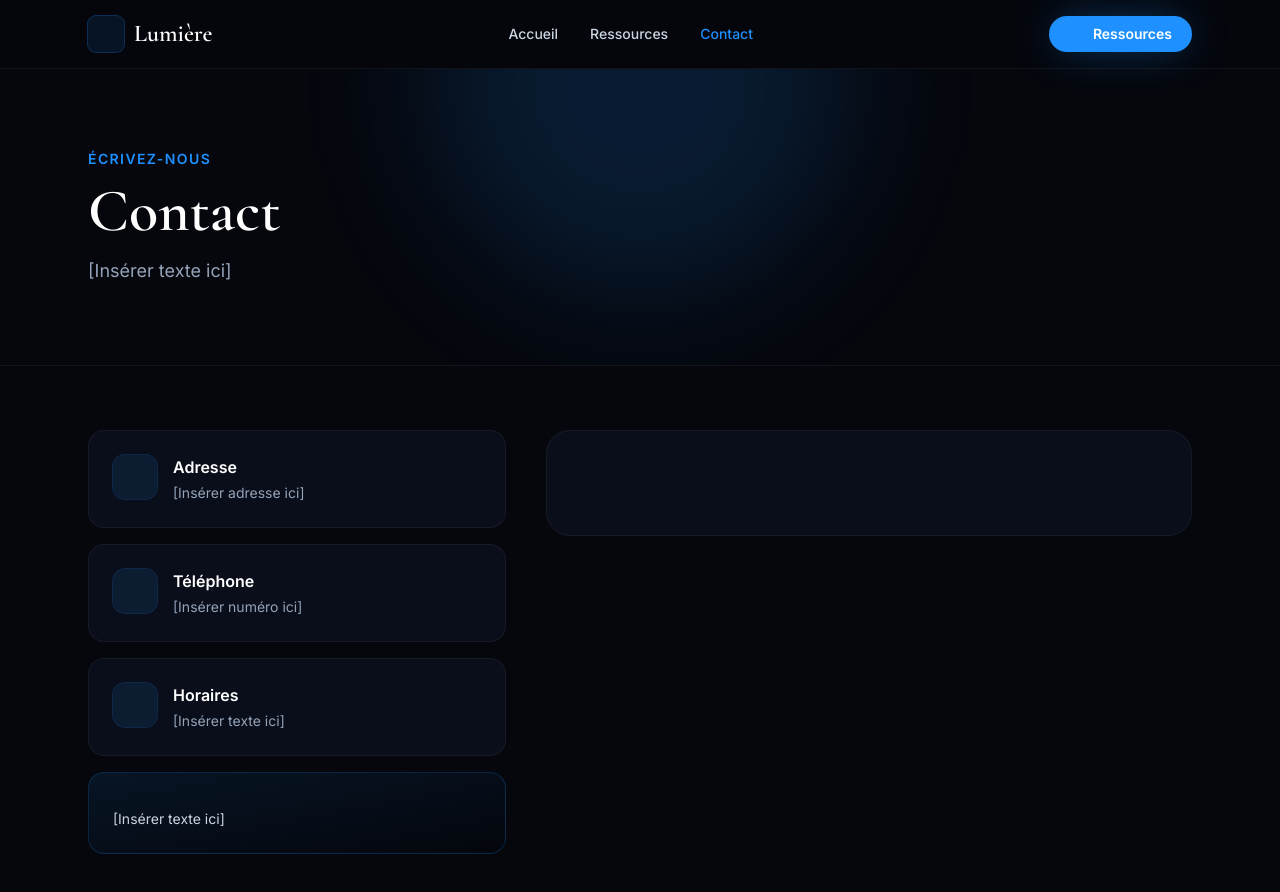
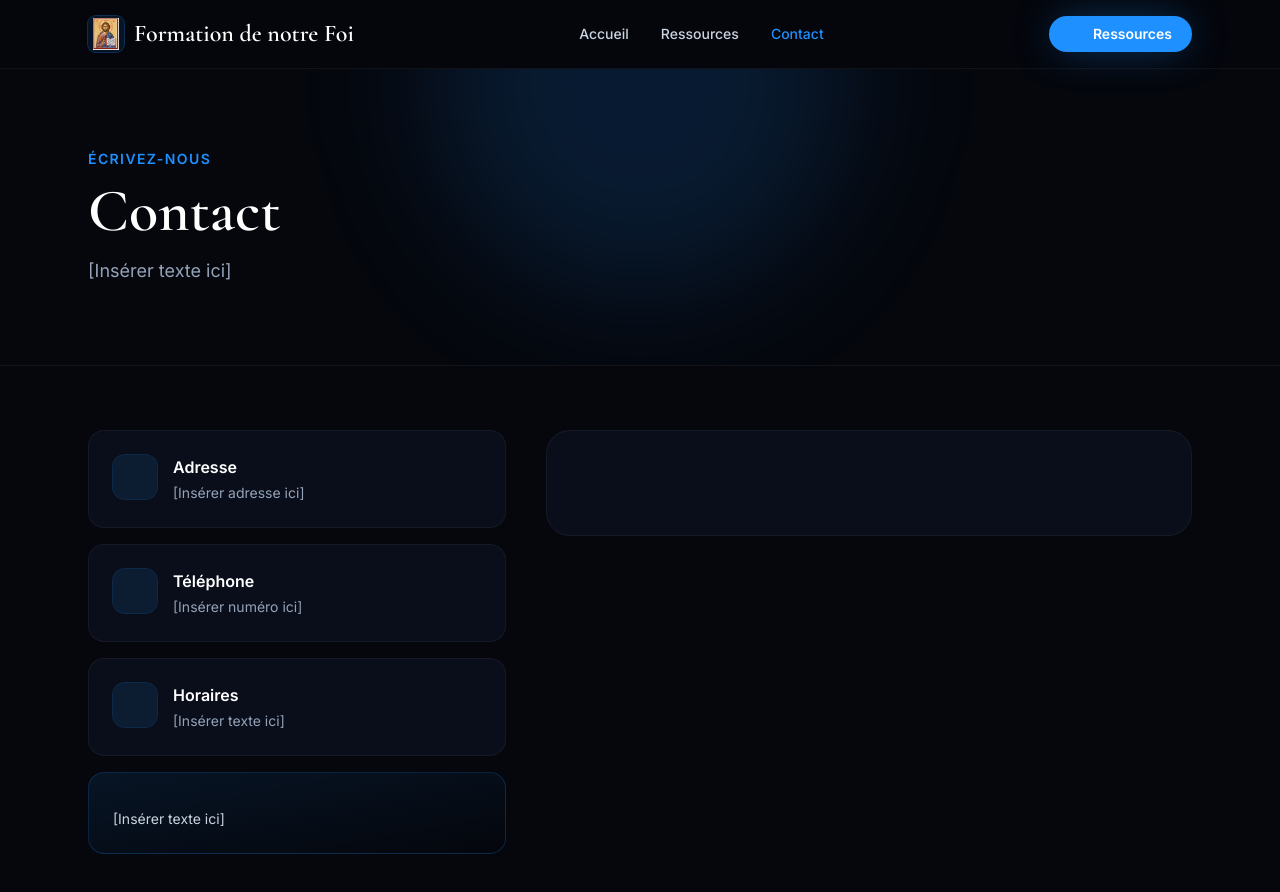
Before and after one commit to maloustanislas86-dot/aid-catechist, a plain HTML site: page contact.html in a window 1280 px wide. Drawn offline with nearby package versions, Linux system fonts and the light colour scheme.

Commit message:
Replace icon with image and update link text

```diff
--- a/contact.html
+++ b/contact.html
@@ -41,9 +41,9 @@
     <nav class="mx-auto flex max-w-6xl items-center justify-between px-4 py-4 sm:px-6" aria-label="Navigation principale">
       <a href="index.html" class="flex items-center gap-2.5 font-display text-2xl font-semibold text-white">
         <span class="grid h-9 w-9 place-items-center rounded-lg bg-electric/10 text-electric ring-1 ring-electric/30">
-          <i data-lucide="flame" class="h-5 w-5"></i>
+          <img src="image/christ_icon.webp" alt="Christ" class="h-8 w-8 object-contain" />
         </span>
-        Lumière
+        Formation de notre Foi
       </a>
 
       <ul class="hidden items-center gap-8 text-sm font-medium md:flex">
```
